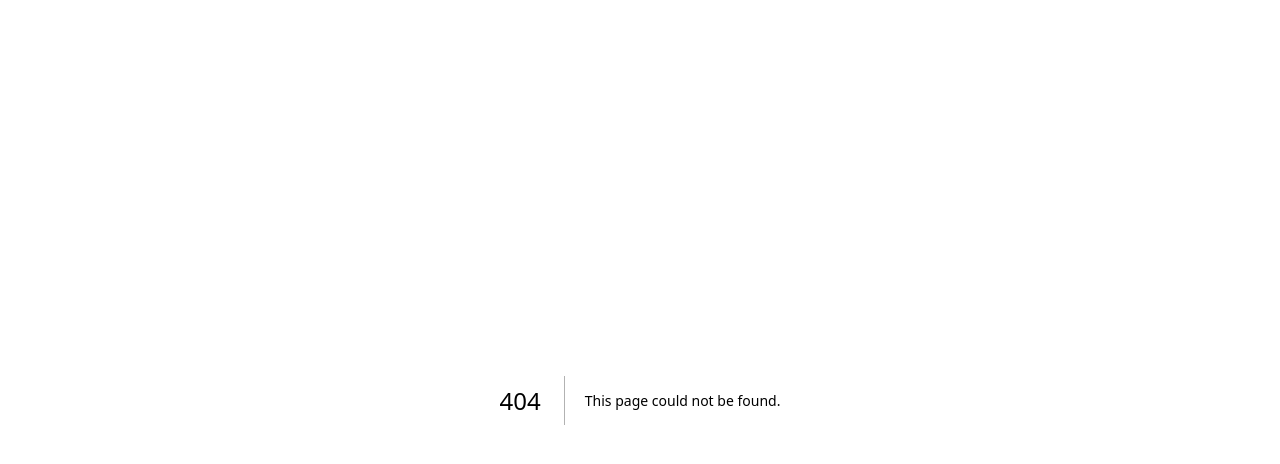
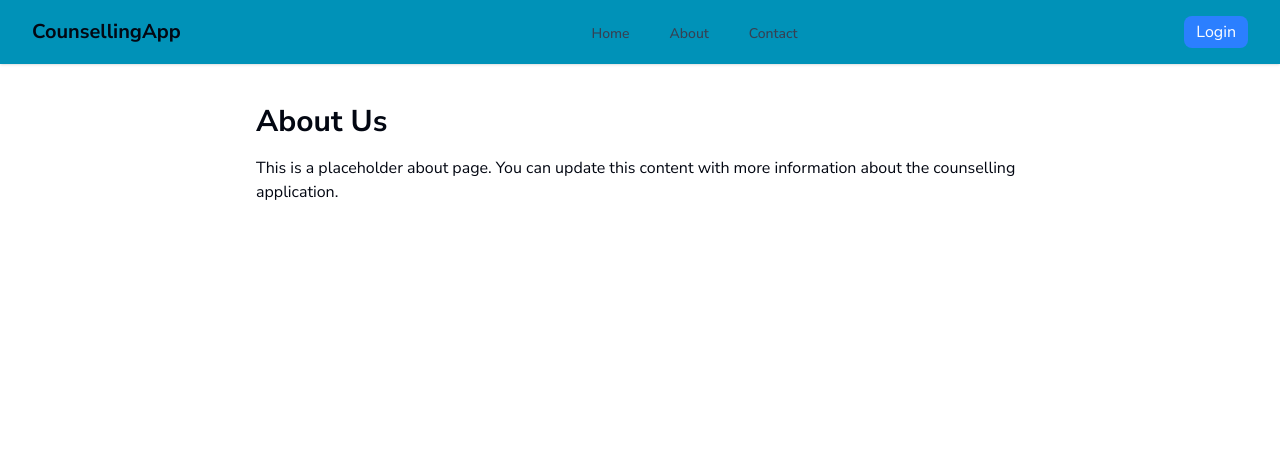
Before and after one commit to AliAbdullah0/counselling-app, a Next.js app: page /about in a window 1280 px wide. Before the commit this address had no page. Shown: the top 464 px of the page. Built offline with nearby package versions, Linux system fonts and the light colour scheme; no server answers.

Commit message:
created navigation bar

```diff
--- /dev/null
+++ b/app/about/page.tsx
@@ -0,0 +1,11 @@
+export default function AboutPage() {
+  return (
+    <div className="max-w-3xl mx-auto py-10">
+      <h1 className="text-3xl font-bold mb-4">About Us</h1>
+      <p>
+        This is a placeholder about page. You can update this content with more
+        information about the counselling application.
+      </p>
+    </div>
+  );
+}
--- /dev/null
+++ b/app/contact/page.tsx
@@ -0,0 +1,11 @@
+export default function ContactPage() {
+  return (
+    <div className="max-w-3xl mx-auto py-10">
+      <h1 className="text-3xl font-bold mb-4">Contact Us</h1>
+      <p>
+        Feel free to reach out with any questions or feedback. You can customize
+        this page with a contact form or other details.
+      </p>
+    </div>
+  );
+}
--- a/app/layout.tsx
+++ b/app/layout.tsx
@@ -2,6 +2,8 @@ import type { Metadata } from "next";
 import { Geist, Geist_Mono, Nunito_Sans } from "next/font/google";
 import "./globals.css";
 import { Toaster } from "@/components/ui/sonner";
+import Navigation from "@/components/Navigation";
+
 
 const nunitoSans = Nunito_Sans({variable:'--font-sans'});
 
@@ -29,8 +31,11 @@ export default function RootLayout({
     <html lang="en" className={nunitoSans.variable}>
       <body
         className={`${geistSans.variable} ${geistMono.variable} antialiased`}
-      >
-        {children}
+      >        {/* site-wide navigation bar */}
+        {/* using a server component so auth state is resolved on the server */}
+        {/* eslint-disable-next-line @typescript-eslint/ban-ts-comment */}
+        {/*@ts-ignore */}
+        <Navigation />        {children}
         <Toaster position="bottom-right" richColors/>
       </body>
     </html>
--- /dev/null
+++ b/components/Mobile.tsx
@@ -0,0 +1,54 @@
+"use client"
+
+import * as React from "react"
+import { Drawer as DrawerPrimitive } from "vaul"
+import { cn } from "@/lib/utils"
+
+const Drawer = ({ shouldScaleBackground = true, ...props }: React.ComponentProps<typeof DrawerPrimitive.Root>) => (
+  <DrawerPrimitive.Root shouldScaleBackground={shouldScaleBackground} {...props} />
+)
+Drawer.displayName = "Drawer"
+
+const DrawerTrigger = DrawerPrimitive.Trigger
+const DrawerPortal = DrawerPrimitive.Portal
+const DrawerClose = DrawerPrimitive.Close
+
+const DrawerOverlay = React.forwardRef
+  React.ElementRef<typeof DrawerPrimitive.Overlay>,
+  React.ComponentPropsWithoutRef<typeof DrawerPrimitive.Overlay>
+>(({ className, ...props }, ref) => (
+  <DrawerPrimitive.Overlay ref={ref} className={cn("fixed inset-0 z-50 bg-black/80", className)} {...props} />
+))
+DrawerOverlay.displayName = DrawerPrimitive.Overlay.displayName
+
+const DrawerContent = React.forwardRef
+  React.ElementRef<typeof DrawerPrimitive.Content>,
+  React.ComponentPropsWithoutRef<typeof DrawerPrimitive.Content>
+>(({ className, children, ...props }, ref) => (
+  <DrawerPortal>
+    <DrawerOverlay />
+    <DrawerPrimitive.Content
+      ref={ref}
+      className={cn("fixed inset-y-0 left-0 z-50 flex h-full w-64 flex-col border bg-white", className)}
+      {...props}
+    >
+      {children}
+    </DrawerPrimitive.Content>
+  </DrawerPortal>
+))
+DrawerContent.displayName = "DrawerContent"
+
+const DrawerHeader = ({ className, ...props }: React.HTMLAttributes<HTMLDivElement>) => (
+  <div className={cn("grid gap-1.5 p-4", className)} {...props} />
+)
+DrawerHeader.displayName = "DrawerHeader"
+
+const DrawerTitle = React.forwardRef
+  React.ElementRef<typeof DrawerPrimitive.Title>,
+  React.ComponentPropsWithoutRef<typeof DrawerPrimitive.Title>
+>(({ className, ...props }, ref) => (
+  <DrawerPrimitive.Title ref={ref} className={cn("text-lg font-semibold", className)} {...props} />
+))
+DrawerTitle.displayName = DrawerPrimitive.Title.displayName
+
+export { Drawer, DrawerTrigger, DrawerClose, DrawerContent, DrawerHeader, DrawerTitle }
--- /dev/null
+++ b/components/Navigation.tsx
@@ -0,0 +1,71 @@
+import Link from "next/link";
+import { getCurrentPatient, getCurrentDoctor } from "@/actions/helper.actions";
+import { logOut } from "@/actions/user.actions";
+
+// Navigation is a server component so that we can read the cookie and
+// decide whether to render the login or logout button on the server.
+// This keeps the UI in sync with the current authentication state.
+export default async function Navigation() {
+  const patientResp = await getCurrentPatient();
+  const doctorResp = await getCurrentDoctor();
+  const loggedIn = !!patientResp?.data || !!doctorResp?.data;
+
+  return (
+    <nav className="w-full bg-cyan-600 shadow-sm">
+      <div className="max-w-7xl mx-auto px-4 sm:px-6 lg:px-8">
+        <div className="flex justify-between h-16 items-center">
+
+          <div className="flex-shrink-0">
+            <Link href="/">
+              <span className="text-xl font-bold">CounsellingApp</span>
+            </Link>
+          </div>
+
+
+          <div className="hidden sm:ml-6 sm:flex sm:space-x-8">
+            <Link
+              href="/"
+              className="inline-flex items-center px-1 pt-1 text-sm font-medium text-gray-700 hover:text-gray-900"
+            >
+              Home
+            </Link>
+            <Link
+              href="/about"
+              className="inline-flex items-center px-1 pt-1 text-sm font-medium text-gray-700 hover:text-gray-900"
+            >
+              About
+            </Link>
+            <Link
+              href="/contact"
+              className="inline-flex items-center px-1 pt-1 text-sm font-medium text-gray-700 hover:text-gray-900"
+            >
+              Contact
+            </Link>
+          </div>
+
+
+          <div className="flex items-center">
+            {loggedIn ? (
+              <form action={logOut} method="post">
+                <button
+                  type="submit"
+                  className="px-3 py-1 rounded-md bg-red-500 text-white hover:bg-red-600"
+                >
+                  Logout
+                </button>
+              </form>
+            )
+
+            : (
+              <Link href="/login">
+                <button className="px-3 py-1 rounded-md bg-blue-500 text-white hover:bg-blue-900">
+                  Login
+                </button>
+              </Link>
+            )}
+          </div>
+        </div>
+      </div>
+    </nav>
+  );
+}
--- a/package.json
+++ b/package.json
@@ -27,7 +27,8 @@
     "shadcn": "^3.8.5",
     "sonner": "^2.0.7",
     "tailwind-merge": "^3.5.0",
-    "tw-animate-css": "^1.4.0"
+    "tw-animate-css": "^1.4.0",
+    "vaul": "^1.1.2"
   },
   "devDependencies": {
     "@tailwindcss/postcss": "^4",
```
Also changed, not shown: 1 other file (tests, documents, lock files or other folders).
